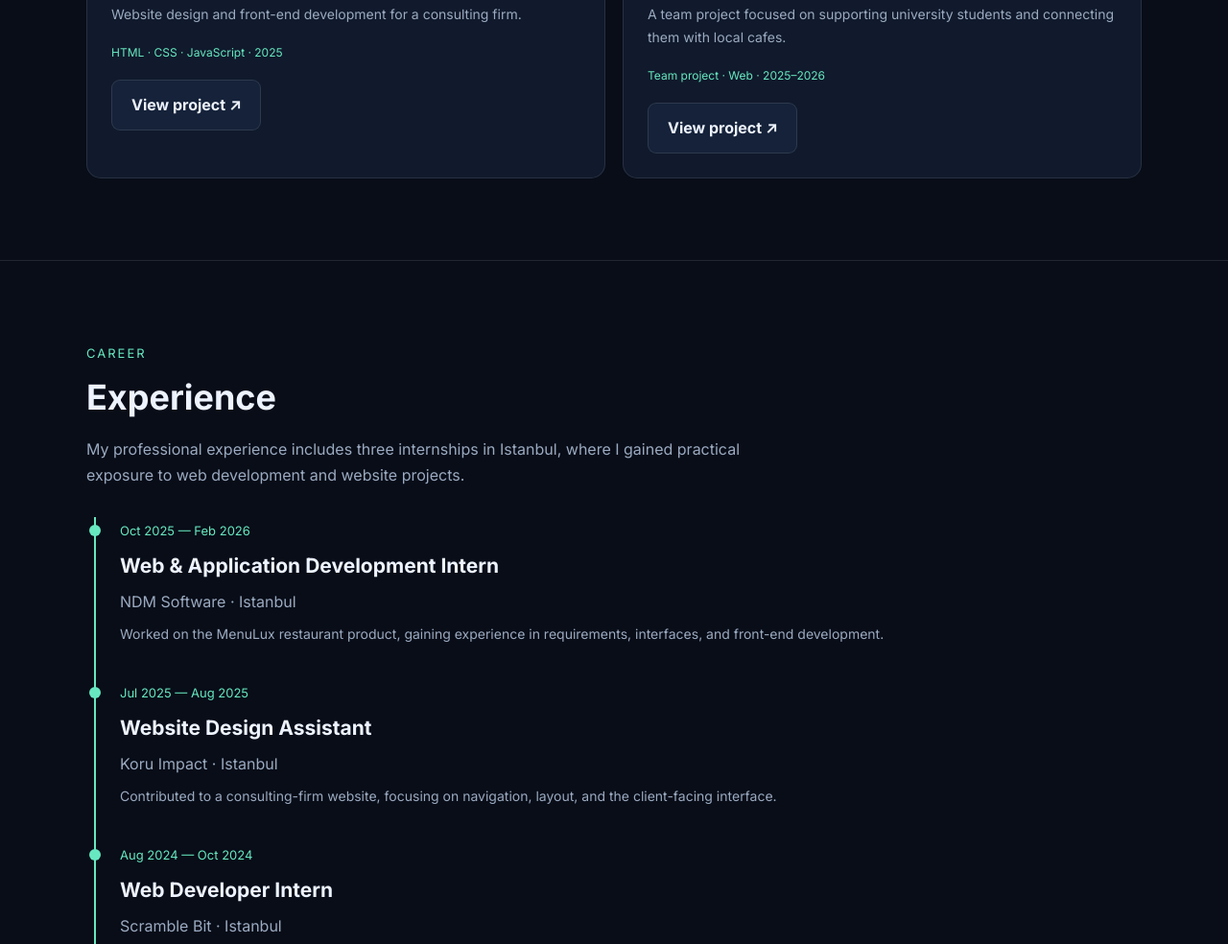
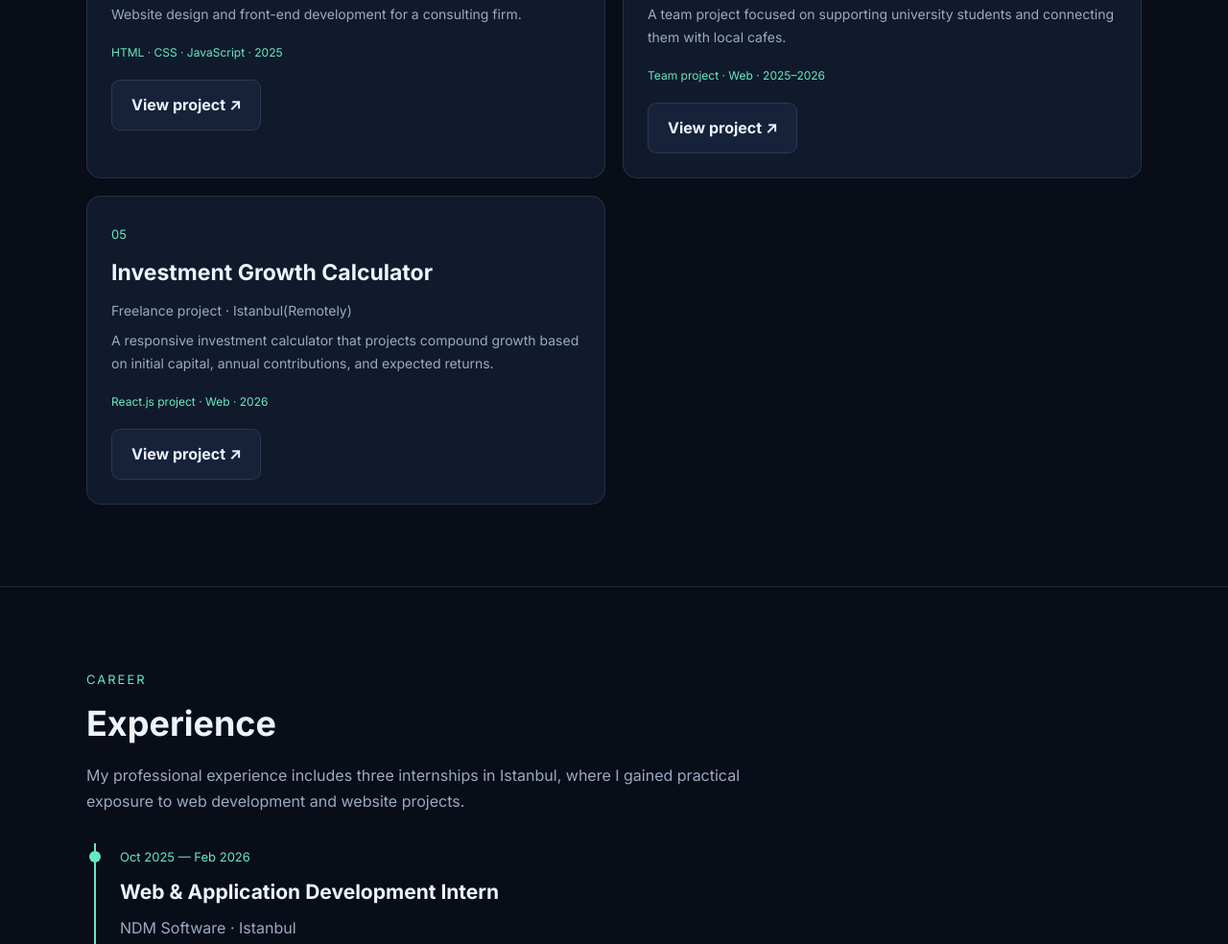
Before and after one commit to awabismailelazhariomerabdelgadir/AwabPortfolio, a plain HTML site: page index.html in a window 1280 px wide. Shown: the part 1555-2539 px from the top of the page at 96% size. Drawn offline with Linux system fonts and the light colour scheme.

Commit message:
Add Investment Growth Calculator project section

```diff
--- a/index.html
+++ b/index.html
@@ -824,6 +824,29 @@ html[lang="ar"] .tags {
                data-en="View project ↗"
                data-ar="عرض المشروع ↗">View project ↗</a>
         </article>
+                <article class="project" data-category="university">
+            <span class="project-number">05</span>
+            <h3>Investment Growth Calculator</h3>
+
+            <p data-en="Graduation project · Istanbul Bilgi University"
+               data-ar="مشروع التخرج · جامعة إسطنبول بلجي">
+               Freelance project · Istanbul(Remotely)
+            </p>
+
+            <p data-en="A team project focused on supporting university students and connecting them with local cafes."
+               data-ar="مشروع يهدف الى دعم المستثمر في التخطيط المالي لمشاريعه الاستثمارية.">
+               A responsive investment calculator that projects compound growth based on initial capital, annual contributions, and expected returns.
+            </p>
+
+            <div class="tags">React.js project · Web · 2026</div>
+
+            <a href="https://learnofy.net/landingpage"
+               target="_blank" rel="noopener noreferrer"
+               class="btn secondary"
+               style="margin-top:18px"
+               data-en="View project ↗"
+               data-ar="عرض المشروع ↗">View project ↗</a>
+        </article>
 
     </div>
 </div>
```
